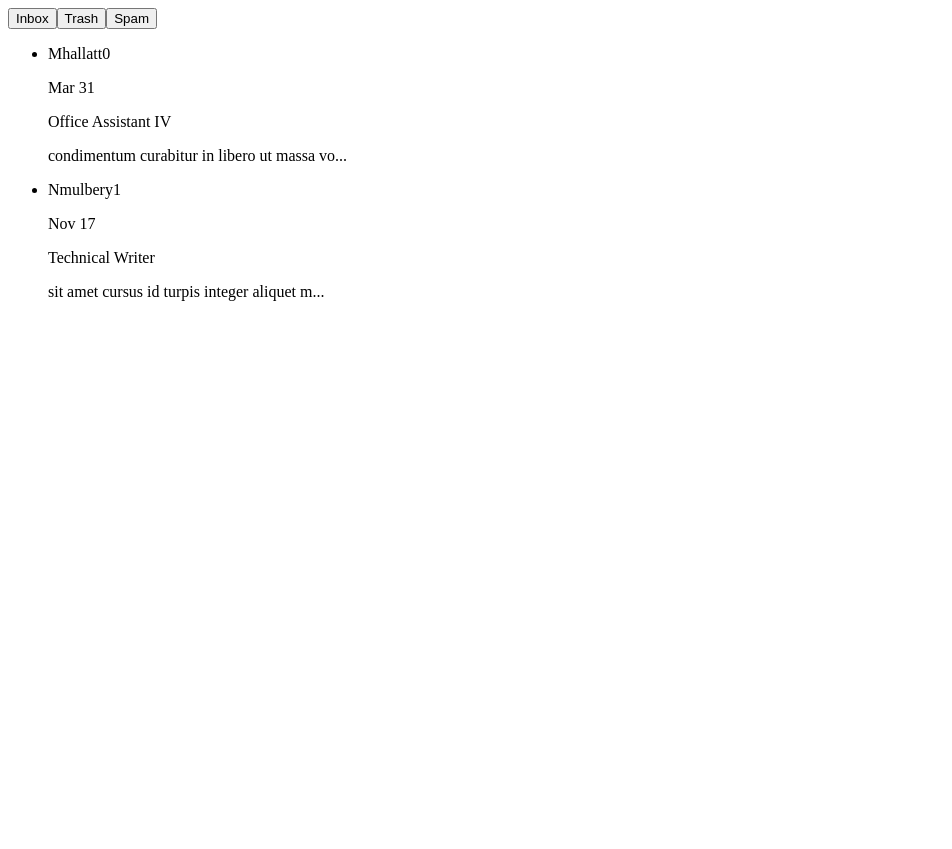
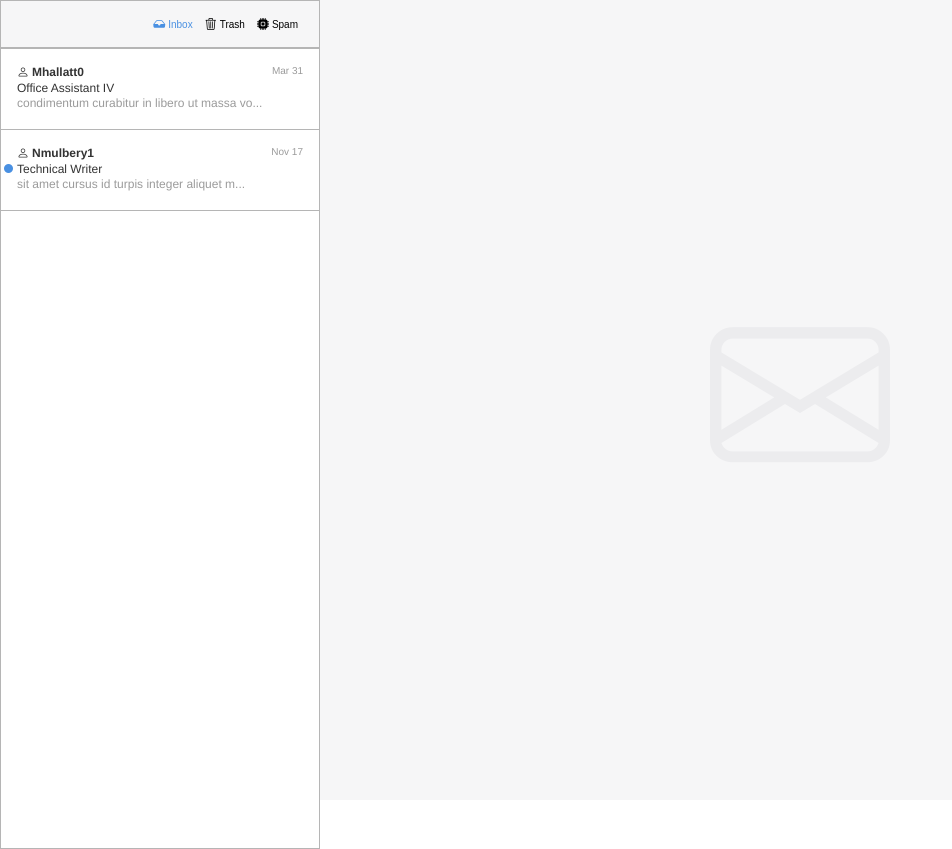
Before and after one commit to PRZ96/gestor-email, a React (Create React App) app: page / in a window 1280 px wide. Shown: the whole page, without its empty margins (0-952 px from the left). Before the commit the page ends 800 px from the top, so only its background shows below. Built offline with nearby package versions, Linux system fonts and the light colour scheme.

Commit message:
agregar scss de los componentes

```diff
--- a/public/index.html
+++ b/public/index.html
@@ -1,5 +1,5 @@
 <!DOCTYPE html>
-<html lang="en">
+<html lang="es">
   <head>
     <meta charset="utf-8" />
     <link rel="icon" href="%PUBLIC_URL%/favicon.ico" />
@@ -7,7 +7,7 @@
     <meta name="theme-color" content="#000000" />
     <meta
       name="description"
-      content="Web site created using create-react-app"
+      content="SPA Email"
     />
     <link rel="apple-touch-icon" href="%PUBLIC_URL%/logo192.png" />
     <!--
@@ -24,7 +24,7 @@
       work correctly both with client-side routing and a non-root public URL.
       Learn how to configure a non-root public URL by running `npm run build`.
     -->
-    <title>React App</title>
+    <title>Gestor Email</title>
   </head>
   <body>
     <noscript>You need to enable JavaScript to run this app.</noscript>
--- a/src/app.min.css
+++ b/src/app.min.css
@@ -0,0 +1,163 @@
+.email-list {
+  padding: 0;
+  width: 320px;
+}
+.email-list ul {
+  list-style-type: none;
+  padding: 0;
+  margin: 0;
+  height: 100%;
+  background-color: #fff;
+  border: 1px solid #b5b5b5;
+  border-top: 0;
+}
+.email-list li {
+  cursor: pointer;
+  margin-bottom: 0;
+  border-bottom: 1px solid #b5b5b5;
+}
+.email-list li .emails {
+  position: relative;
+  height: 80px;
+  max-height: 80px;
+  box-sizing: border-box;
+  padding: 15px;
+  background-color: #fff;
+}
+.email-list li .emails i.readed {
+  position: absolute;
+  top: 34px;
+  left: 3px;
+  color: #4990e2;
+  font-size: 9px;
+}
+.email-list li .emails.active {
+  background-color: #f9f9f9;
+  border-left: 3px solid #4990e2;
+}
+.email-list li .emails .heading {
+  display: flex;
+  justify-content: space-between;
+}
+.email-list li:first-child {
+  border-top: 1px solid #b5b5b5;
+}
+.email-list p {
+  margin: 1px;
+  font-size: 12px;
+}
+.email-list p.date {
+  font-size: 10px;
+  color: #9b9b9b;
+}
+.email-list p.sender {
+  font-weight: bold;
+}
+.email-list p.sender i {
+  margin-right: 3px;
+}
+.email-list p.short-description {
+  color: #9b9b9b;
+}
+
+.filters {
+  padding: 15px;
+  display: flex;
+  justify-content: flex-end;
+  border: 1px solid #b5b5b5;
+  background-color: #f6f6f7;
+}
+.filters button {
+  border-width: 0;
+  background-color: transparent;
+  font-size: 10px;
+}
+.filters button.active {
+  color: #4990e2;
+}
+.filters button i {
+  margin-right: 3px;
+  font-size: 12px;
+}
+
+.email-preview {
+  height: 100vh;
+  flex: 1;
+  margin: 0;
+  padding: 0;
+  background-color: #f6f6f7;
+}
+.email-preview .email-actions button {
+  border: 0;
+  font-size: 19px;
+  background-color: transparent;
+  color: #8b8b8b;
+  margin-right: 5px;
+}
+.email-preview .email-actions button:active {
+  color: #4990e2;
+}
+.email-preview .no-mail {
+  height: 100%;
+  width: 100%;
+  padding: 0;
+  display: flex;
+  align-items: center;
+  justify-content: center;
+}
+.email-preview .no-mail i {
+  color: #ececee;
+  font-size: 180px;
+}
+.email-preview .email-header {
+  display: flex;
+  justify-content: space-between;
+  align-items: center;
+  padding-inline: 40px;
+  margin: 0;
+}
+.email-preview .email-header h2 {
+  margin: 0;
+  padding-top: 20px;
+  padding-bottom: 20px;
+  font-size: 16px;
+}
+.email-preview .email-card {
+  margin-inline: 40px;
+  background-color: #fff;
+  padding-top: 40px;
+  padding-bottom: 40px;
+  border: 1px solid #b5b5b5;
+  border-radius: 7px;
+}
+.email-preview .email-card .email-content {
+  margin-inline: 50px;
+}
+.email-preview .email-card .email-content .from {
+  margin: 0;
+  font-size: 16px;
+}
+.email-preview .email-card .email-content .from span {
+  color: #4990e2;
+}
+.email-preview .email-card .email-content .body {
+  margin-top: 20px;
+  margin-bottom: 0;
+  font-size: 14px;
+}
+.email-preview .email-card .email-content .attachments {
+  font-size: 14px;
+}
+
+.app {
+  display: flex;
+  padding: 0;
+  margin: 0;
+  min-height: 100vh;
+}
+
+body {
+  color: #333333;
+  font-family: Helvetica, sans-serif;
+  margin: 0;
+}
--- a/src/index.js
+++ b/src/index.js
@@ -4,6 +4,7 @@ import './app.min.css'
 import './index.css';
 import App from './App';
 import reportWebVitals from './reportWebVitals';
+import 'bootstrap-icons/font/bootstrap-icons.css';
 
 const root = ReactDOM.createRoot(document.getElementById('root'));
 root.render(
--- a/src/scss/app.scss
+++ b/src/scss/app.scss
@@ -1 +1 @@
-@use 'ui';
+@use "ui";
--- /dev/null
+++ b/src/scss/ui/_emailFilter.scss
@@ -0,0 +1,21 @@
+@use "./variables" as *;
+
+.filters {
+    padding: $email-padding;
+    display: flex;
+    justify-content: flex-end;
+    border: $borders;
+    background-color: $email-bg;
+    button {
+        border-width: 0;
+        background-color: transparent;
+        font-size: $email-filters-font-size;
+        &.active {
+            color: $selected-bar;
+        }
+        i {
+            margin-right: 3px;
+            font-size: 12px;
+        }
+    }
+}
--- a/src/scss/ui/_emailList.scss
+++ b/src/scss/ui/_emailList.scss
@@ -0,0 +1,64 @@
+@use "./variables" as *;
+
+.email-list {
+    padding: 0;
+    width: 320px;
+    ul {
+        list-style-type: none;
+        padding: 0;
+        margin: 0;
+        height: 100%;
+        background-color: $white;
+        border: $borders;
+        border-top: 0;
+    }
+    li {
+        cursor: pointer;
+        margin-bottom: 0;
+        border-bottom: $borders;
+        .emails {
+            position: relative;
+            height: 80px;
+            max-height: 80px;
+            box-sizing: border-box;
+            padding: $email-padding;
+            background-color: $white;
+            i.readed {
+                position: absolute;
+                top: 34px;
+                left: 3px;
+                color: $selected-color-icon;
+                font-size: 9px;
+            }
+            &.active {
+                background-color: $selected-email-bg;
+                border-left: $selected-border;
+            }
+            .heading {
+                display: flex;
+                justify-content: space-between;
+            }
+        }
+        &:first-child {
+            border-top: $borders;
+        }
+    }
+
+    p {
+        margin: 1px;
+        font-size: $email-list-font-size;
+        &.date {
+            font-size: $email-filters-font-size;
+            color: $email-short-description;
+        }
+        &.sender {
+            font-weight: $email-subject-font-weight;
+            i {
+                margin-right: 3px;
+            }
+        }
+        &.short-description {
+            color: $email-short-description;
+        }
+    }
+}
--- /dev/null
+++ b/src/scss/ui/_emailPreview.scss
@@ -0,0 +1,72 @@
+@use "./variables" as *;
+
+.email-preview {
+    height: 100vh;
+    flex: 1;
+    margin: 0;
+    padding: 0;
+    background-color: $email-bg;
+    .email-actions {
+        button {
+            border: 0;
+            font-size: $email-preview-actions-font-size;
+            background-color: transparent;
+            color: $email-actions;
+            margin-right: 5px;
+            &:active {
+                color: $selected-bar;
+            }
+        }
+    }
+    .no-mail {
+        height: 100%;
+        width: 100%;
+        padding: 0;
+        display: flex;
+        align-items: center;
+        justify-content: center;
+        i {
+            color: $email-icon-color;
+            font-size: 180px;
+        }
+    }
+    .email-header {
+        display: flex;
+        justify-content: space-between;
+        align-items: center;
+        padding-inline: 40px;
+        margin: 0;
+        h2 {
+            margin: 0;
+            padding-top: 20px;
+            padding-bottom: 20px;
+            font-size: $email-preview-subject-font-size;
+        }
+    }
+    .email-card {
+        margin-inline: 40px;
+        background-color: $white;
+        padding-top: 40px;
+        padding-bottom: 40px;
+        border: $borders;
+        border-radius: 7px;
+        .email-content {
+            margin-inline: 50px;
+            .from {
+                margin: 0;
+                font-size: $email-preview-from-font-size;
+                span {
+                    color: $selected-bar;
+                }
+            }
+            .body {
+                margin-top: 20px;
+                margin-bottom: 0;
+                font-size: $email-preview-font-size;
+            }
+            .attachments {
+                font-size: $email-preview-font-size;
+            }
+        }
+    }
+}
--- a/src/scss/ui/_index.scss
+++ b/src/scss/ui/_index.scss
@@ -1 +1,18 @@
-@forward '_emailList';
+@forward "_emailList";
+@forward "_emailFilter";
+@forward "_emailPreview";
+
+@use "./variables" as *;
+
+.app {
+    display: flex;
+    padding: 0;
+    margin: 0;
+    min-height: 100vh;
+  }
+
+  body {
+    color: $text-color-base;
+    font-family: $email-font-family, sans-serif;
+    margin: 0;
+  }
```
Also changed, not shown: src/scss/ui/_variables.scss (added, +25 -0 lines).
